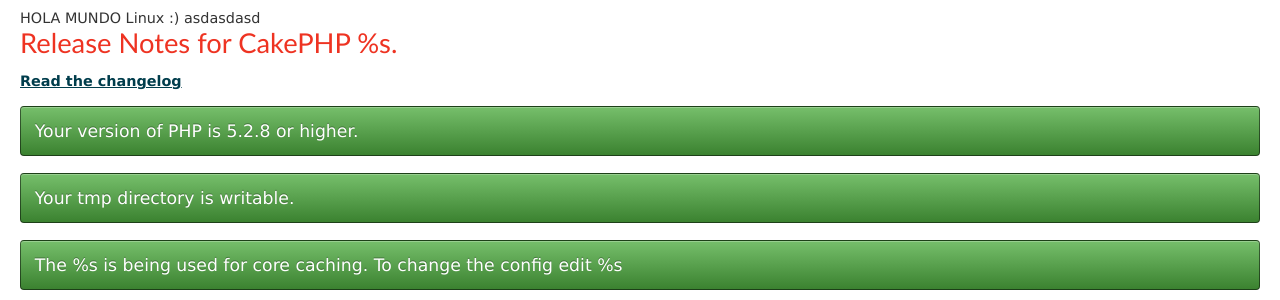
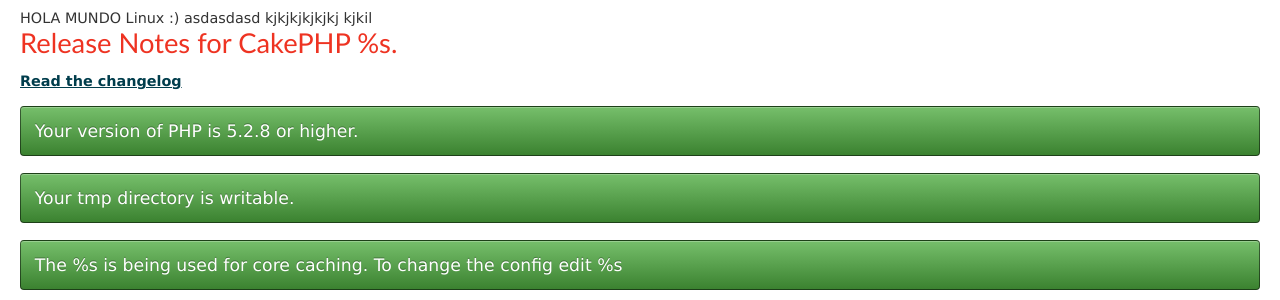
Before and after one commit to ICTICore/Prueba_ICTI_2, a CakePHP app: the page made by app/View/Pages/home.ctp in a window 1280 px wide. Shown: the part 47-347 px from the top of the page. Run offline with PHP 8.4 and a stand-in for CakePHP, Linux system fonts and the light colour scheme; the template is opened without the code that fills it, so the values that code supplies are empty; some libraries are stand-ins or nearby versions.

Commit message:
Casual sin guaraches

```diff
--- a/app/View/Pages/home.ctp
+++ b/app/View/Pages/home.ctp
@@ -14,6 +14,10 @@
 App::uses('Debugger', 'Utility');
 ?>
 HOLA MUNDO Linux :) asdasdasd
+kjkjkjkjkjkj
+
+kjkil
+
 <h2><?php echo __d('cake_dev', 'Release Notes for CakePHP %s.', Configure::version()); ?></h2>
 <p>
 	<a href="http://cakephp.org/changelogs/<?php echo Configure::version(); ?>"><?php echo __d('cake_dev', 'Read the changelog'); ?> </a>
```
